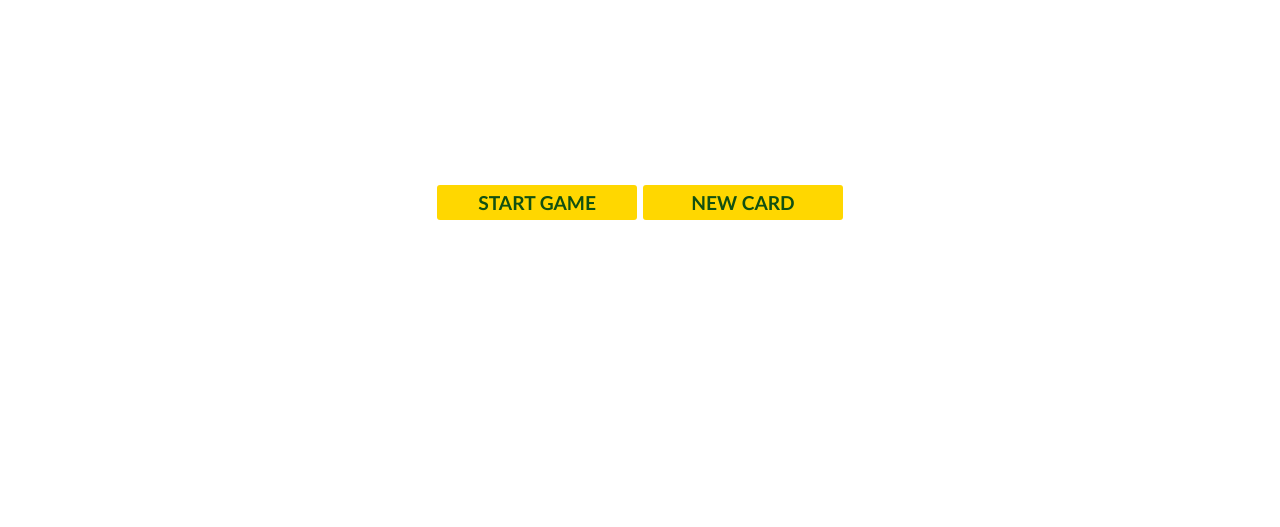
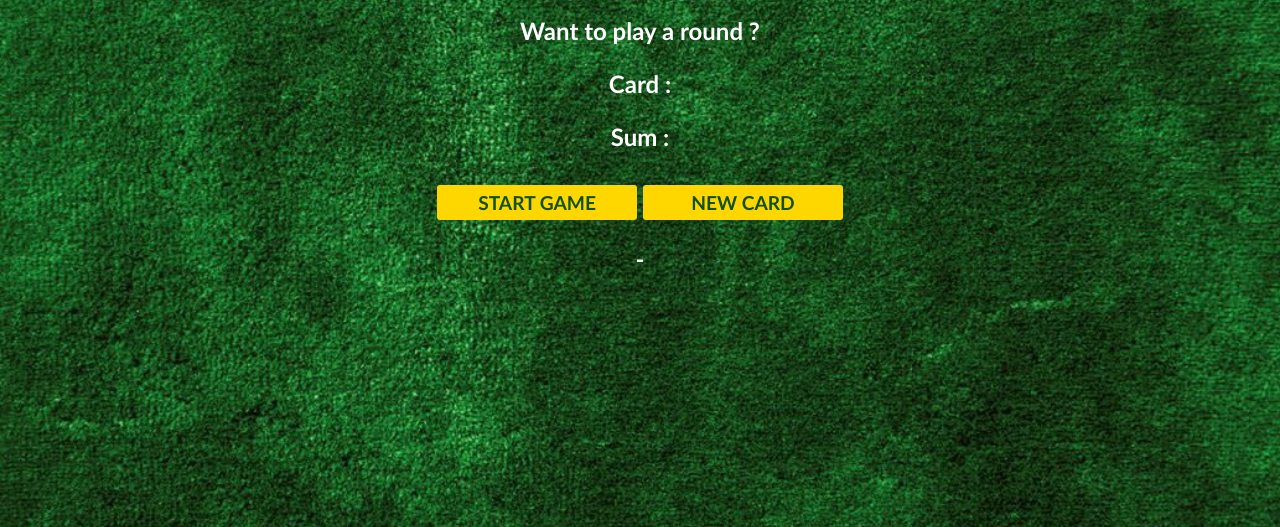
Before and after one commit to rAvIkUmRa/Black-Jack-Game, a plain HTML site: page index.html in a window 1280 px wide. Shown: the part 273-800 px from the top of the page. Drawn offline with Linux system fonts and the light colour scheme.

Commit message:
Update style.css

```diff
--- a/style.css
+++ b/style.css
@@ -7,7 +7,7 @@ body {
     text-align: center;
     font-weight: bold;
     font-size:1.5em ;
-    background-image: url(images/green.jpg);
+    background-image: url(green.jpg);
     color: white;
     background-size: cover;
     margin: 200px auto;
```
